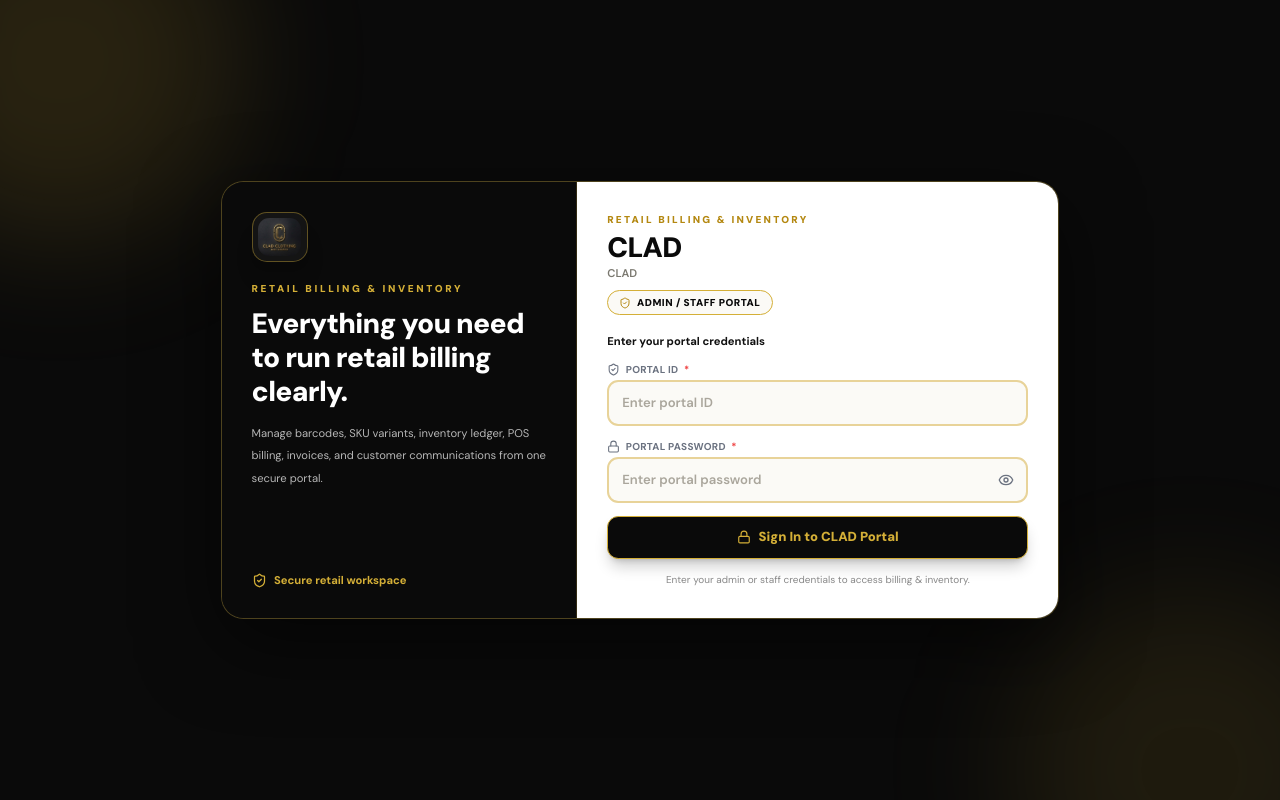
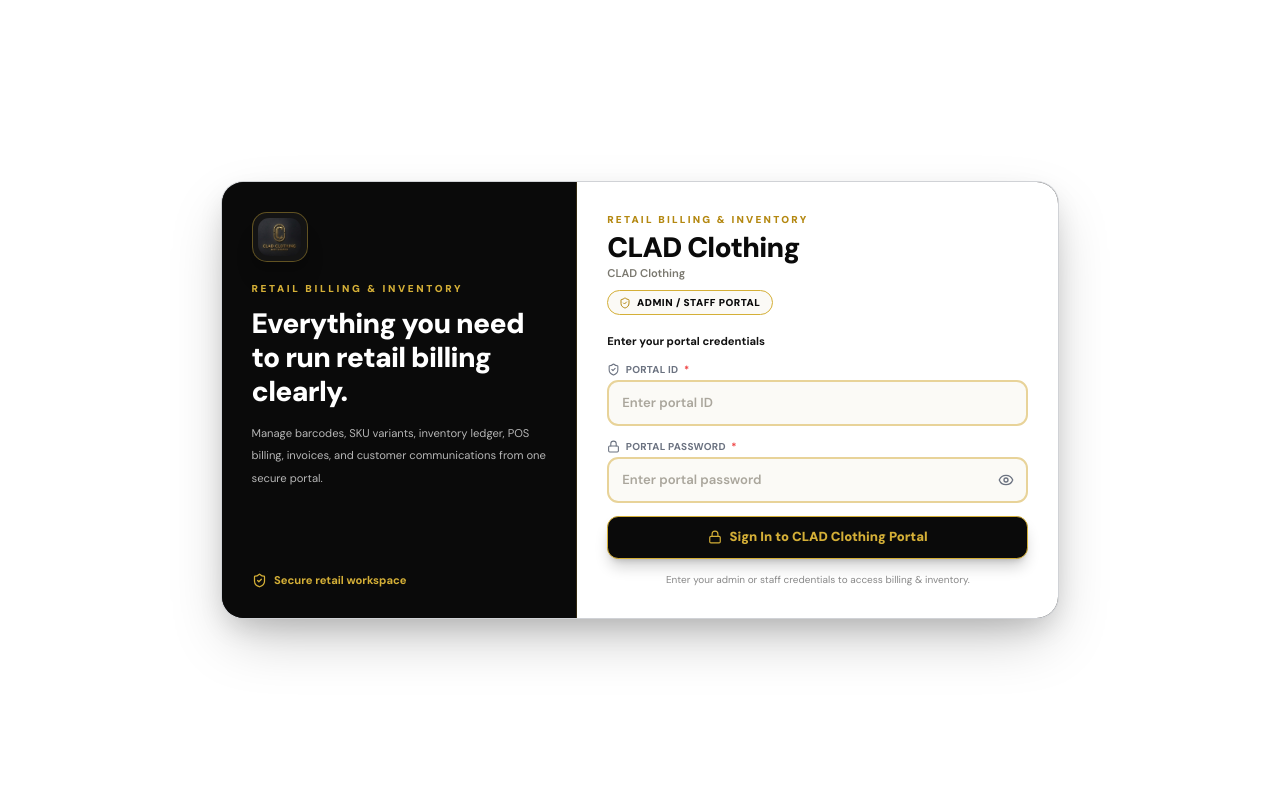
Before and after one commit to bhargava562/cen-gen-pos, a React (Vite) app: page /admin-login in a window 1280 px wide. Built offline with nearby package versions, Linux system fonts and the light colour scheme; no server answers; the database is empty.

Commit message:
feat: update brand name to CLAD Clothing, set production domain in whatsapp invoice url, and set white login background

```diff
--- a/index.html
+++ b/index.html
@@ -12,9 +12,9 @@
     <meta name="mobile-web-app-capable" content="yes" />
     <meta name="apple-mobile-web-app-capable" content="yes" />
     <meta name="apple-mobile-web-app-status-bar-style" content="black-translucent" />
-    <meta name="apple-mobile-web-app-title" content="CLAD" />
-    <title>CLAD - Point of Sale & Inventory System</title>
-    <meta name="description" content="CLAD POS, inventory management, multi-variant barcodes, billing and operations." />
+    <meta name="apple-mobile-web-app-title" content="CLAD Clothing" />
+    <title>CLAD Clothing - Point of Sale & Inventory System</title>
+    <meta name="description" content="CLAD Clothing POS, inventory management, multi-variant barcodes, billing and operations." />
 
     <!-- Google Fonts: DM Sans (Variable 100-1000), Outfit (Variable 100-900), Cinzel (Luxury Brand), Noto Sans Tamil -->
     <link rel="preconnect" href="https://fonts.googleapis.com">
--- a/src/lib/brand.ts
+++ b/src/lib/brand.ts
@@ -1,7 +1,9 @@
-export const BRAND_EN = 'CLAD'
-export const BRAND_TA = 'CLAD'
+export const BRAND_EN = 'CLAD Clothing'
+export const BRAND_TA = 'CLAD Clothing'
+export const BRAND_SHORT = 'CLAD'
 export const BRAND_SUBTITLE = 'Retail Billing & Inventory'
 export const BRAND_LOGO = '/clad-logo.jpeg'
+export const BRAND_PRODUCTION_DOMAIN = 'https://cen-gen-pos.vercel.app'
 
 // Owner / Personal contact
 export const BRAND_OWNER_NAME = 'Rubi krishna'
--- a/src/lib/whatsappMessage.ts
+++ b/src/lib/whatsappMessage.ts
@@ -1,5 +1,5 @@
 import { formatInvoiceNo } from './retail'
-import { BRAND_EN, BRAND_INSTAGRAM, BRAND_INSTAGRAM_URL, BRAND_PRIMARY_PHONE_DISPLAY } from './brand'
+import { BRAND_EN, BRAND_INSTAGRAM, BRAND_INSTAGRAM_URL, BRAND_PRIMARY_PHONE_DISPLAY, BRAND_PRODUCTION_DOMAIN } from './brand'
 
 export type WhatsAppLineItem = {
   name: string
@@ -39,10 +39,12 @@
 
 export const publicInvoiceUrl = (invoiceNumber: string) => {
   const formatted = formatInvoiceNo(invoiceNumber)
+  const envUrl = (import.meta.env.VITE_SITE_URL as string | undefined)?.replace(/\/$/, '')
   const origin =
-    typeof window !== 'undefined' && window.location?.origin && !window.location.origin.includes('localhost')
+    envUrl ||
+    (typeof window !== 'undefined' && window.location?.origin && !window.location.origin.includes('localhost')
       ? window.location.origin
-      : 'https://clad.vercel.app'
+      : BRAND_PRODUCTION_DOMAIN)
   return `${origin}/invoice/${encodeURIComponent(formatted)}`
 }
 
--- a/src/pages/AdminLogin.tsx
+++ b/src/pages/AdminLogin.tsx
@@ -37,10 +37,8 @@
   }
 
   return (
-    <div className="relative h-screen max-h-screen min-h-screen overflow-y-auto lg:overflow-hidden bg-[#0A0A0A] p-3 sm:p-5 lg:p-6 font-sans text-white flex items-center justify-center">
-      <div className="pointer-events-none absolute -left-32 -top-32 h-96 w-96 rounded-full bg-[#D4AF37]/15 blur-3xl" />
-      <div className="pointer-events-none absolute -bottom-40 -right-24 h-96 w-96 rounded-full bg-[#D4AF37]/10 blur-3xl" />
-      <div className="relative grid w-full max-w-4xl max-h-[92vh] overflow-hidden rounded-3xl border border-[#D4AF37]/30 bg-[#141414] shadow-[0_24px_80px_rgba(0,0,0,0.6)] lg:grid-cols-[0.85fr_1.15fr]">
+    <div className="relative h-screen max-h-screen min-h-screen overflow-y-auto lg:overflow-hidden bg-white p-3 sm:p-5 lg:p-6 font-sans flex items-center justify-center">
+      <div className="relative grid w-full max-w-4xl max-h-[92vh] overflow-hidden rounded-3xl border border-gray-200/90 bg-[#141414] shadow-[0_25px_60px_-12px_rgba(0,0,0,0.25),0_12px_28px_-6px_rgba(0,0,0,0.15)] lg:grid-cols-[0.85fr_1.15fr]">
         <div className="hidden flex-col justify-between bg-[#0A0A0A] border-r border-[#D4AF37]/20 p-6 lg:p-8 text-white lg:flex overflow-y-auto hide-scrollbar">
           <div>
             <div className="mb-5 inline-flex items-center justify-center rounded-2xl bg-[#141414] border border-[#D4AF37]/40 p-1.5 shadow-xl">
@@ -138,7 +136,7 @@
               ) : (
                 <>
                   <Lock size={14} />
-                  {l('Sign In to CLAD Portal', 'CLAD போர்ட்டலில் உள்நுழு')}
+                  {l(`Sign In to ${BRAND_EN} Portal`, `${BRAND_EN} போர்ட்டலில் உள்நுழை`)}
                 </>
               )}
             </button>
--- a/src/pages/Pos.tsx
+++ b/src/pages/Pos.tsx
@@ -24,7 +24,7 @@
   formatQuantityDisplay,
   formatInvoiceNo,
 } from '../lib/retail'
-import { buildProfessionalWhatsAppMessage, buildAdvanceDepositWhatsAppMessage } from '../lib/whatsappMessage'
+import { buildProfessionalWhatsAppMessage, buildAdvanceDepositWhatsAppMessage, publicInvoiceUrl } from '../lib/whatsappMessage'
 import { normalizePhone, toWhatsAppUrl } from '../lib/phone'
 import { useLangStore } from '../store/langStore'
 import { fetchVariantsByProduct, type ProductVariant } from '../services/variantService'
@@ -746,7 +746,7 @@
     ? Number(cashReceived) - total : null
 
   const sendPosWhatsApp = (inv: InvoiceSnap) => {
-    const invoiceUrl = `${window.location.origin}/invoice/${encodeURIComponent(inv.invoiceNo)}`
+    const invoiceUrl = publicInvoiceUrl(inv.invoiceNo)
     const message = buildProfessionalWhatsAppMessage({
       customerName: inv.customerName,
       phone: inv.phone,
```
